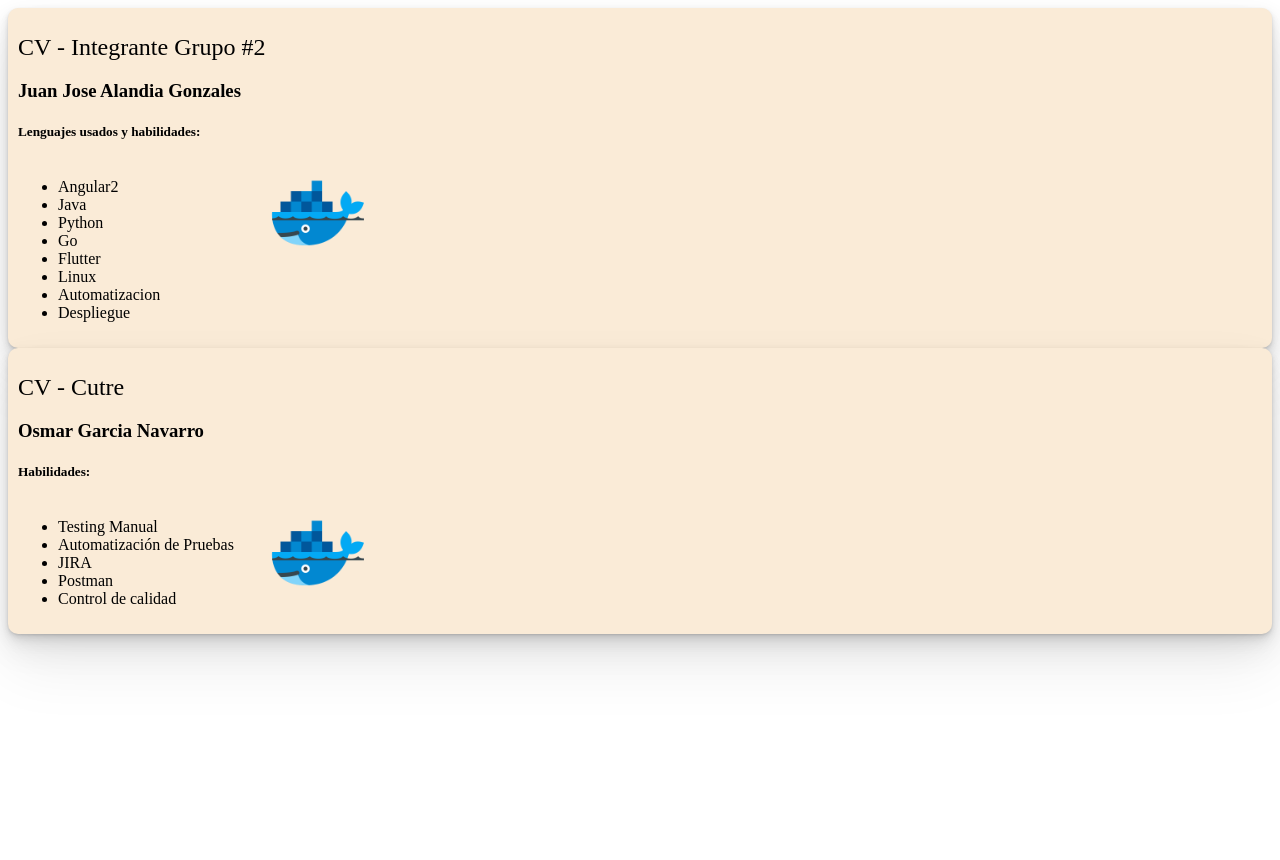
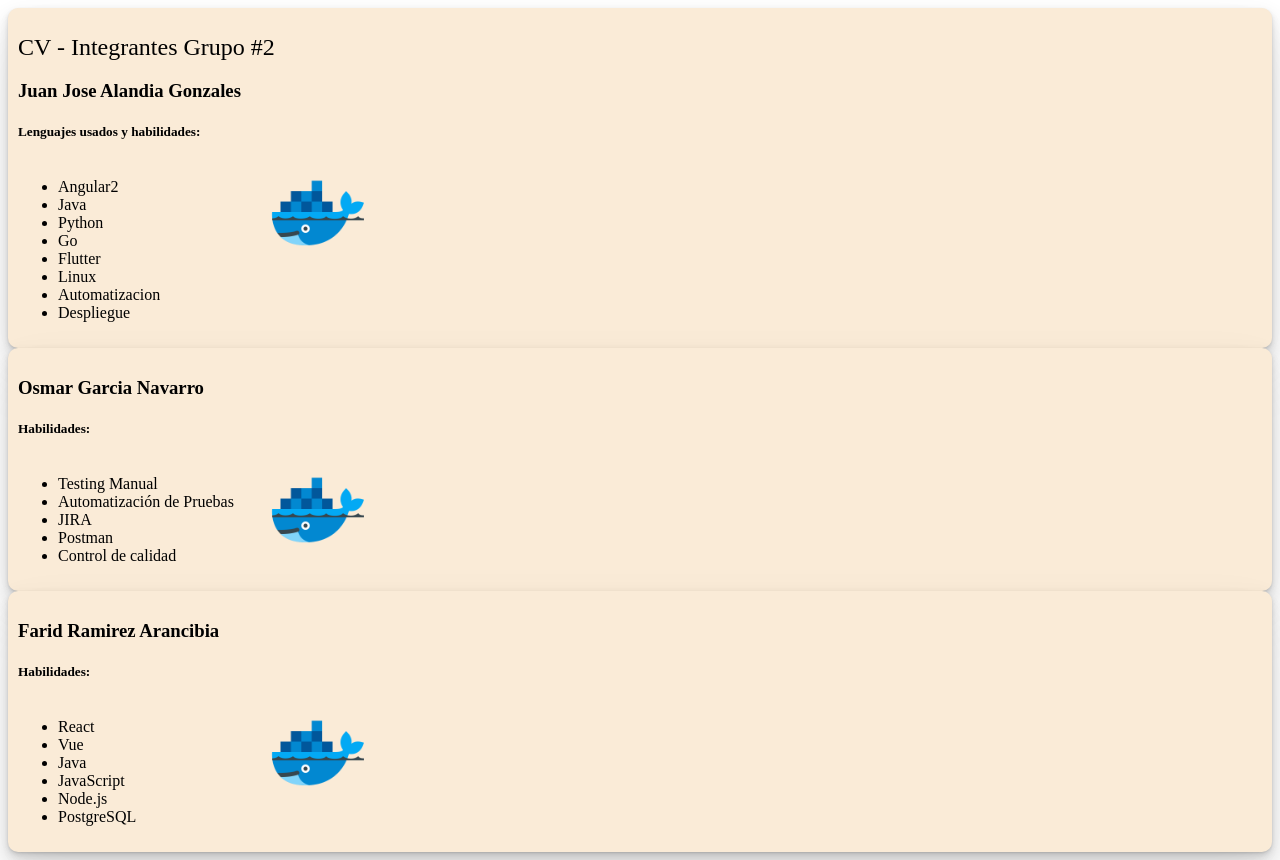
Before and after one commit to osumasum1/dipplomado8-docker, a plain HTML site: page t2/index.html in a window 1280 px wide. Before the commit the page ends 800 px from the top, so only its background shows below. Drawn offline with Linux system fonts and the light colour scheme.

Commit message:
actualizacion de cv

```diff
--- a/t2/index.html
+++ b/t2/index.html
@@ -8,7 +8,7 @@
   </head>
   <body>
     <div class="tarjeta">
-      <h1 class="titulo">CV - Integrante Grupo #2</h1>
+      <h1 class="titulo">CV - Integrantes Grupo #2</h1>
       <h3 class="subtitulo">Juan Jose Alandia Gonzales</h3>
       <h5>Lenguajes usados y habilidades:</h5>
       <div class="content">
@@ -32,7 +32,6 @@
       </div>
     </div>
     <div class="tarjeta">
-      <h1 class="titulo">CV - Cutre</h1>
       <h3 class="subtitulo">Osmar Garcia Navarro</h3>
       <h5>Habilidades:</h5>
       <div class="content">
@@ -52,5 +51,26 @@
         </div>
       </div>
     </div>
+    <div class="tarjeta">
+      <h3 class="subtitulo">Farid Ramirez Arancibia</h3>
+      <h5>Habilidades:</h5>
+      <div class="content">
+        <div class="left">
+          <ul>
+            <li>React</li>
+            <li>Vue</li>
+            <li>Java</li>
+            <li>JavaScript</li>
+            <li>Node.js</li>
+            <li>PostgreSQL</li>
+          </ul>
+        </div>
+        <div class="right">
+          <div class="img-container">
+            <img src="images/logo.png" alt="docker-logo" />
+          </div>
+        </div>
+      </div>
+    </div>
   </body>
 </html>
--- a/t2/style.css
+++ b/t2/style.css
@@ -1,3 +1,4 @@
+
 .tarjeta{
   padding: 10px;
   background-color: antiquewhite;
```
